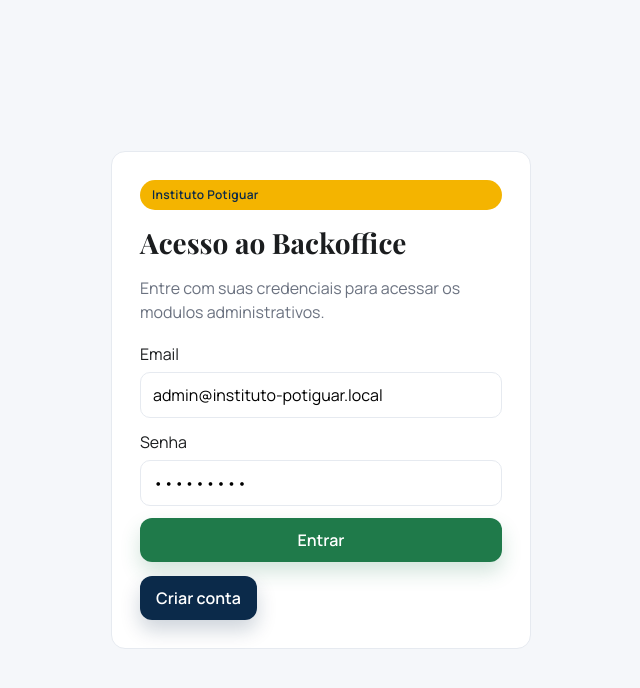
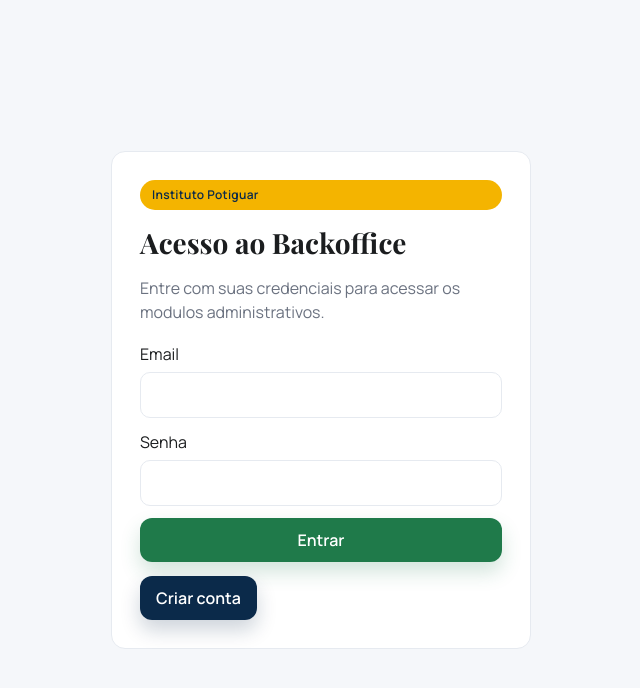
Before and after one commit to andrevrochaf-wq/institut0-potiguar, a Next.js app in the folder frontend/: page /institut0-potiguar/login in a window 1280 px wide. Shown: the top 688 px of the page, without its empty margins (319-959 px from the left). Built offline with nearby package versions, Linux system fonts and the light colour scheme; no server answers; a web font is replaced by a local one.

Commit message:
Fix: menu links respect basePath

```diff
--- a/frontend/src/app/(app)/layout.tsx
+++ b/frontend/src/app/(app)/layout.tsx
@@ -1,6 +1,7 @@
 'use client';
 
 import { useEffect, useMemo, useState } from 'react';
+import Link from 'next/link';
 import { usePathname, useRouter } from 'next/navigation';
 
 const menu = [
@@ -137,13 +138,13 @@
                 <span className="pill">Em breve</span>
               ) : (
                 section.items.map((item) => (
-                  <a
+                  <Link
                     key={item.href}
                     href={item.href}
                     className={`sidebar-item ${current === item.href ? 'active' : ''}`}
                   >
                     <span>{item.label}</span>
-                  </a>
+                  </Link>
                 ))
               )}
             </div>
--- a/frontend/src/app/login/page.tsx
+++ b/frontend/src/app/login/page.tsx
@@ -7,8 +7,8 @@
 
 export default function LoginPage() {
   const router = useRouter();
-  const [email, setEmail] = useState('admin@instituto-potiguar.local');
-  const [password, setPassword] = useState('Admin@123');
+  const [email, setEmail] = useState('');
+  const [password, setPassword] = useState('');
   const [error, setError] = useState('');
   const [loading, setLoading] = useState(false);
 
```
